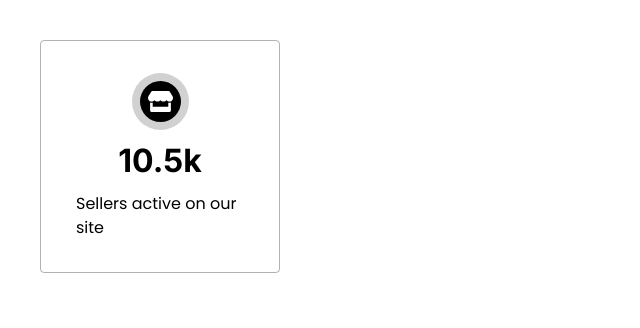
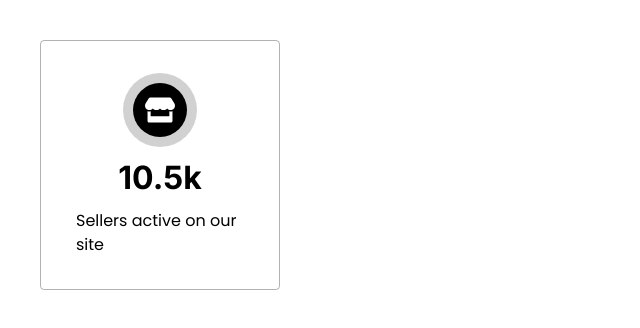
Before and after one commit to basudevkumer/Exclusive-e-commerce, a React (Vite) app: page / in a window 1280 px wide. Shown: the top 328 px of the page, without its empty margins (0-640 px from the left). Built offline with nearby package versions, Linux system fonts and the light colour scheme.

Commit message:
fix: AboutStateData component fixed some design

```diff
--- a/src/component/commonComponent/AboutStateData.jsx
+++ b/src/component/commonComponent/AboutStateData.jsx
@@ -6,14 +6,14 @@ const AboutStateData = () => {
 
   return (
     <div className="py-[32px] px-[35px] border border-[#0000004d] rounded-[4px] gap-y-4 flex flex-col items-center hover:bg-secondary2 hover:border-transparent group  transition duration-700 ease-in-out">
-      <div className="bg-[#2f2e3038]   relative w-fit p-2 rounded-full flex items-center justify-center  group-hover:bg-[#ffffff3c] group-hover:transition group-hover:duration-700 group-hover:ease-in-out">
+      <div className="bg-[#2f2e3038]   relative w-fit p-2.5 rounded-full flex items-center justify-center  group-hover:bg-[#ffffff3c] group-hover:transition group-hover:duration-700 group-hover:ease-in-out">
         <span
-          className="text-[25px] p-2 bg-button text-primary group-hover:text-button group-hover:bg-primary inline-block rounded-full  group-hover:transition group-hover:duration-700 group-hover:ease-in-out
+          className="text-[30px] p-3 bg-button text-primary group-hover:text-button group-hover:bg-primary inline-block rounded-full  group-hover:transition group-hover:duration-700 group-hover:ease-in-out
 "
         >
           {statsData[0].icon}
         </span>
-        {/* <div className="bg-[#2f2e3038] absolute"></div> */}
+
       </div>
       <h3 className="heading32PXBold group-hover:text-text text-text2 group-hover:transition group-hover:duration-700 group-hover:ease-in-out">
         {statsData[0].value}
@@ -23,6 +23,6 @@ const AboutStateData = () => {
   );
 };
 
-//  group-hover:text-text group-hover:transition group-hover:duration-700 group-hover:ease-in-out
+
 
 export default AboutStateData;
```
